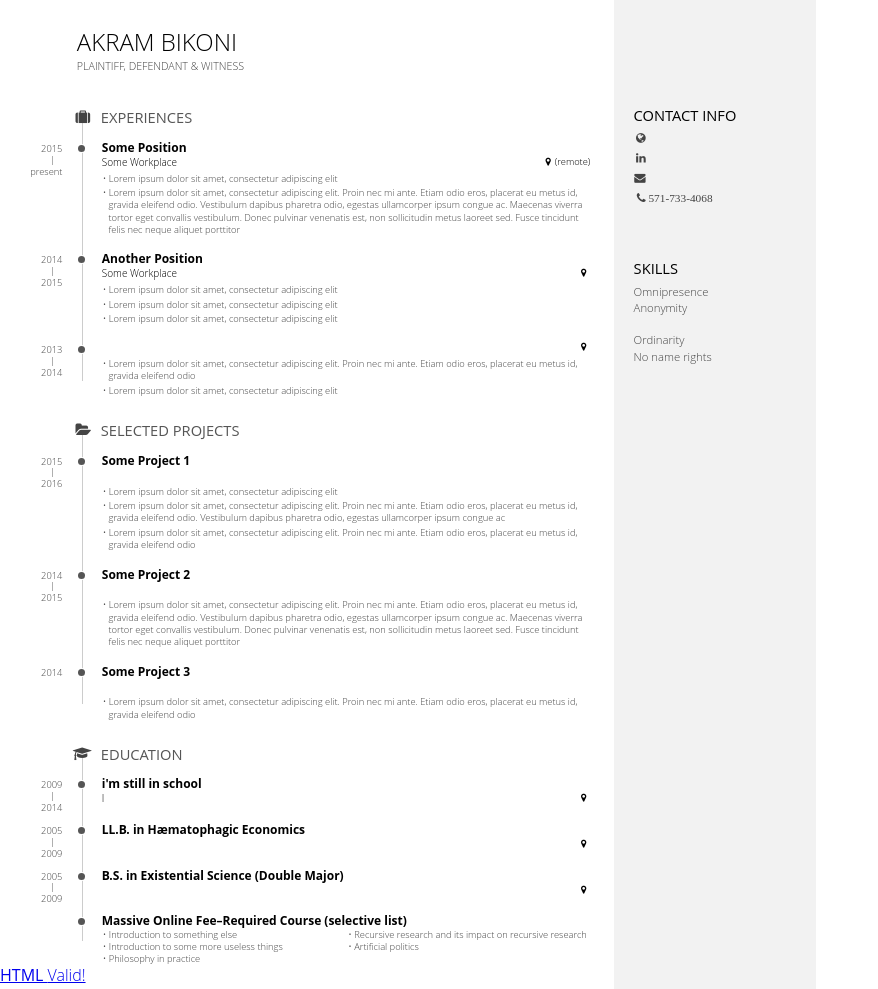
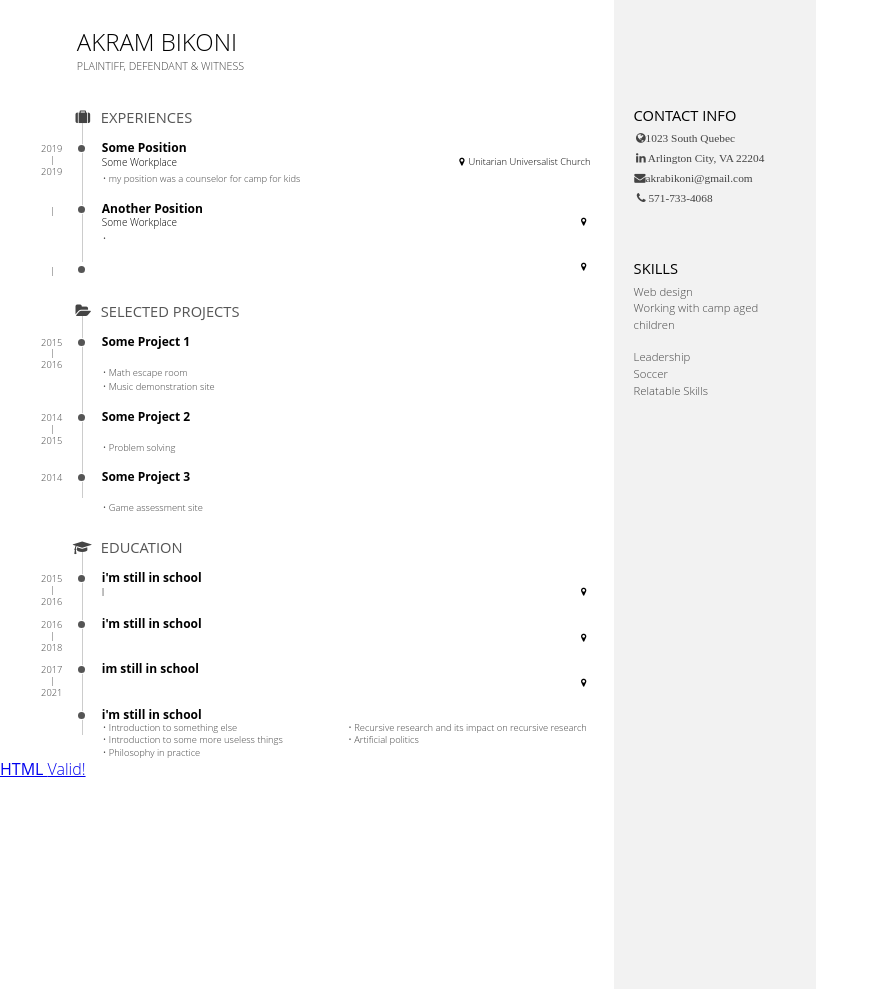
Before and after one commit to abikoni2003/website, a plain HTML site: page resume/index.html in a window 1280 px wide. Shown: the top 989 px of the page, without its empty margins (0-878 px from the left). Drawn offline with nearby package versions, Linux system fonts and the light colour scheme.

Commit message:
Add resume more

```diff
--- a/resume/index.html
+++ b/resume/index.html
@@ -18,7 +18,7 @@
         </h2>
         <section class="blocks">
           <div class="date">
-            <span>2015</span><span>present</span>
+            <span>2019</span><span>2019</span>
           </div>
           <div class="decorator">
           </div>
@@ -26,19 +26,18 @@
             <header>
               <h3>Some Position</h3>
               <span class="place">Some Workplace</span>
-              <span class="location">(remote)</span>
+              <span class="location">Unitarian Universalist Church</span>
             </header>
             <div>
               <ul>
-                <li>Lorem ipsum dolor sit amet, consectetur adipiscing elit</li>
-                <li>Lorem ipsum dolor sit amet, consectetur adipiscing elit. Proin nec mi ante. Etiam odio eros, placerat eu metus id, gravida eleifend odio. Vestibulum dapibus pharetra odio, egestas ullamcorper ipsum congue ac. Maecenas viverra tortor eget convallis vestibulum. Donec pulvinar venenatis est, non sollicitudin metus laoreet sed. Fusce tincidunt felis nec neque aliquet porttitor</li>
+                <li>my position was a counselor for camp for kids</li>
               </ul>
               </div>
           </div>
         </section>
         <section class="blocks">
           <div class="date">
-            <span>2014</span><span>2015</span>
+            <span></span><span></span>
           </div>
           <div class="decorator">
           </div>
@@ -50,16 +49,14 @@
             </header>
             <div>
               <ul>
-                <li>Lorem ipsum dolor sit amet, consectetur adipiscing elit</li>
-                <li>Lorem ipsum dolor sit amet, consectetur adipiscing elit</li>
-                <li>Lorem ipsum dolor sit amet, consectetur adipiscing elit</li>
+                <li></li>
               </ul>
             </div>
           </div>
         </section>
         <section class="blocks">
           <div class="date">
-            <span>2013</span><span>2014</span>
+            <span></span><span></span>
           </div>
           <div class="decorator">
           </div>
@@ -71,8 +68,6 @@
             </header>
             <div>
               <ul>
-                <li>Lorem ipsum dolor sit amet, consectetur adipiscing elit. Proin nec mi ante. Etiam odio eros, placerat eu metus id, gravida eleifend odio</li>
-                <li>Lorem ipsum dolor sit amet, consectetur adipiscing elit</li>
               </ul>
               </div>
           </div>
@@ -95,9 +90,8 @@
             </header>
             <div>
               <ul>
-                <li>Lorem ipsum dolor sit amet, consectetur adipiscing elit</li>
-                <li>Lorem ipsum dolor sit amet, consectetur adipiscing elit. Proin nec mi ante. Etiam odio eros, placerat eu metus id, gravida eleifend odio. Vestibulum dapibus pharetra odio, egestas ullamcorper ipsum congue ac</li>
-                <li>Lorem ipsum dolor sit amet, consectetur adipiscing elit. Proin nec mi ante. Etiam odio eros, placerat eu metus id, gravida eleifend odio</li>
+                <li>Math escape room</li>
+                <li>Music demonstration site</li>
               </ul>
             </div>
           </div>
@@ -115,7 +109,7 @@
             </header>
             <div>
               <ul>
-                <li>Lorem ipsum dolor sit amet, consectetur adipiscing elit. Proin nec mi ante. Etiam odio eros, placerat eu metus id, gravida eleifend odio. Vestibulum dapibus pharetra odio, egestas ullamcorper ipsum congue ac. Maecenas viverra tortor eget convallis vestibulum. Donec pulvinar venenatis est, non sollicitudin metus laoreet sed. Fusce tincidunt felis nec neque aliquet porttitor</li>
+                <li> Problem solving</li>
               </ul>
             </div>
           </div>
@@ -133,7 +127,7 @@
             </header>
             <div>
               <ul>
-                <li>Lorem ipsum dolor sit amet, consectetur adipiscing elit. Proin nec mi ante. Etiam odio eros, placerat eu metus id, gravida eleifend odio</li>
+                <li>Game assessment site</li>
               </ul>
             </div>
           </div>
@@ -145,7 +139,7 @@
         </h2>
         <section class="blocks">
           <div class="date">
-            <span>2009</span><span>2014</span>
+            <span>2015</span><span>2016</span>
           </div>
           <div class="decorator">
           </div>
@@ -160,13 +154,13 @@
         </section>
         <section class="blocks">
           <div class="date">
-            <span>2005</span><span>2009</span>
+            <span>2016</span><span>2018</span>
           </div>
           <div class="decorator">
           </div>
           <div class="details">
             <header>
-              <h3>LL.B. in H&aelig;matophagic Economics</h3>
+              <h3>i'm still in school</h3>
               <span class="place"></span>
               <span class="location"></span>
             </header>
@@ -175,13 +169,13 @@
         </section>
         <section class="blocks">
           <div class="date">
-            <span>2005</span><span>2009</span>
+            <span>2017</span><span>2021</span>
           </div>
           <div class="decorator">
           </div>
           <div class="details">
             <header>
-              <h3>B.S. in Existential Science (Double Major)</h3>
+              <h3>im still in school</h3>
               <span class="place"></span>
               <span class="location"></span>
             </header>
@@ -195,7 +189,7 @@
           </div>
           <div class="details">
             <header>
-              <h3>Massive Online Fee&ndash;Required Course (selective list)</h3>
+              <h3>i'm still in school</h3>
             </header>
             <div class="concise">
               <ul>
@@ -216,9 +210,9 @@
           Contact Info
         </h1>
         <ul>
-          <li><i class="fa fa-globe"></i> </li>
-          <li><i class="fa fa-linkedin"></i> </li>
-          <li><i class="fa fa-envelope"></i> </li>
+          <li><i class="fa fa-globe"></i>1023 South Quebec </li>
+          <li><i class="fa fa-linkedin"></i> Arlington City, VA 22204</li>
+          <li><i class="fa fa-envelope"></i>akrabikoni@gmail.com </li>
           <li><i class="fa fa-phone"></i> 571-733-4068</li>
         </ul>
       </div>
@@ -227,12 +221,13 @@
           Skills
         </h1>
         <ul>
-          <li>Omnipresence</li>
-          <li>Anonymity</li>
+          <li>Web design</li>
+          <li>Working with camp aged children</li>
         </ul>
         <ul>
-          <li>Ordinarity</li>
-          <li>No name rights</li>
+          <li>Leadership</li>
+          <li>Soccer</li>
+          <li>Relatable Skills</li>
         </ul>
       </div>
       <div class="side-block" id="disclaimer">
```
